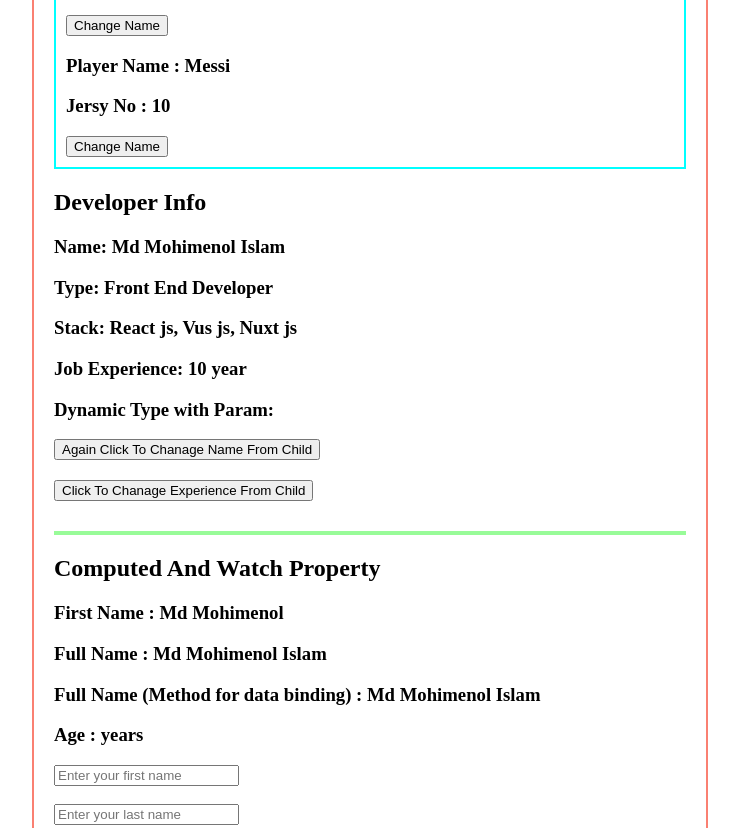
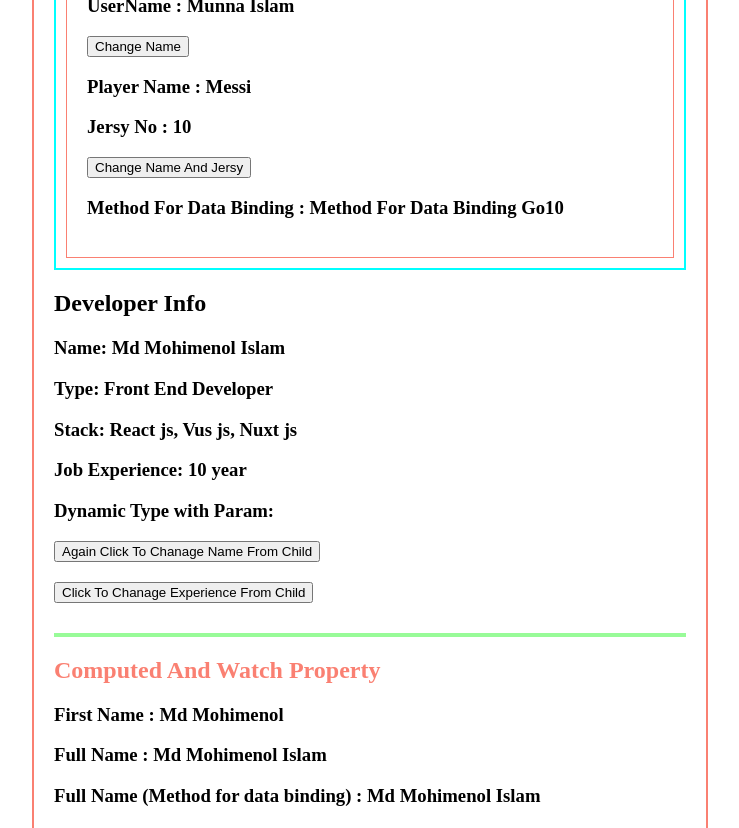
Before and after one commit to Mohimenol-Islam-Munna/VUE-JS, a Vue app in the folder cli/all_core_concept/: page /#/ in a window 1280 px wide. Shown: the part 480-1308 px from the top of the page, without its empty margins (270-1009 px from the left). Built offline with nearby package versions, Linux system fonts and the light colour scheme.

Commit message:
computed property in composition api

```diff
--- a/cli/all_core_concept/src/components/ComputedAndWatch.vue
+++ b/cli/all_core_concept/src/components/ComputedAndWatch.vue
@@ -53,7 +53,7 @@ export default {
 
 <template>
   <div>
-    <h2>Computed And Watch Property</h2>
+    <h2 class="title">Computed And Watch Property</h2>
 
     <h3>First Name : {{ firstName }}</h3>
 
@@ -93,3 +93,10 @@ export default {
     </div>
   </div>
 </template>
+
+<style scoped>
+.title {
+  color: salmon;
+  font-size: 24px;
+}
+</style>
--- a/cli/all_core_concept/src/components/compositionApi/AlternativeOfDataAndMethods.vue
+++ b/cli/all_core_concept/src/components/compositionApi/AlternativeOfDataAndMethods.vue
@@ -3,7 +3,7 @@
 // reactive works for object only
 // when use ref then extra wrapper(called value) exist.
 
-import { ref, reactive } from "vue";
+import { ref, reactive, computed } from "vue";
 
 export default {
   // composition api
@@ -19,14 +19,20 @@ export default {
     const playerNameChangeHandler = () => {
       console.log("playerNameChangeHandler ::");
       player.name = "Leonel Messi";
-      player.jersy = 30;
+      player.jersy = player.jersy + 5;
     };
+
+    const methodForDataBinding = computed(() => {
+      console.log("Method For Data Binding handler");
+      return "Method For Data Binding Go" + `${player.jersy}`;
+    });
 
     return {
       userName,
       nameChangeHandler,
       player,
       playerNameChangeHandler,
+      methodForDataBinding,
     };
   },
 
@@ -40,7 +46,7 @@ export default {
 </script>
 
 <template>
-  <div>
+  <div class="compositionApiContainer">
     <h2>Replacement of option's API data property in composition API</h2>
 
     <div>
@@ -52,7 +58,18 @@ export default {
     <div>
       <h3>Player Name : {{ player.name }}</h3>
       <h3>Jersy No : {{ player.jersy }}</h3>
-      <button @click="playerNameChangeHandler">Change Name</button>
+      <button @click="playerNameChangeHandler">Change Name And Jersy</button>
+    </div>
+
+    <div>
+      <h3>Method For Data Binding : {{ methodForDataBinding }}</h3>
     </div>
   </div>
 </template>
+
+<style scoped>
+.compositionApiContainer {
+  border: 1px solid salmon;
+  padding: 20px;
+}
+</style>
```
